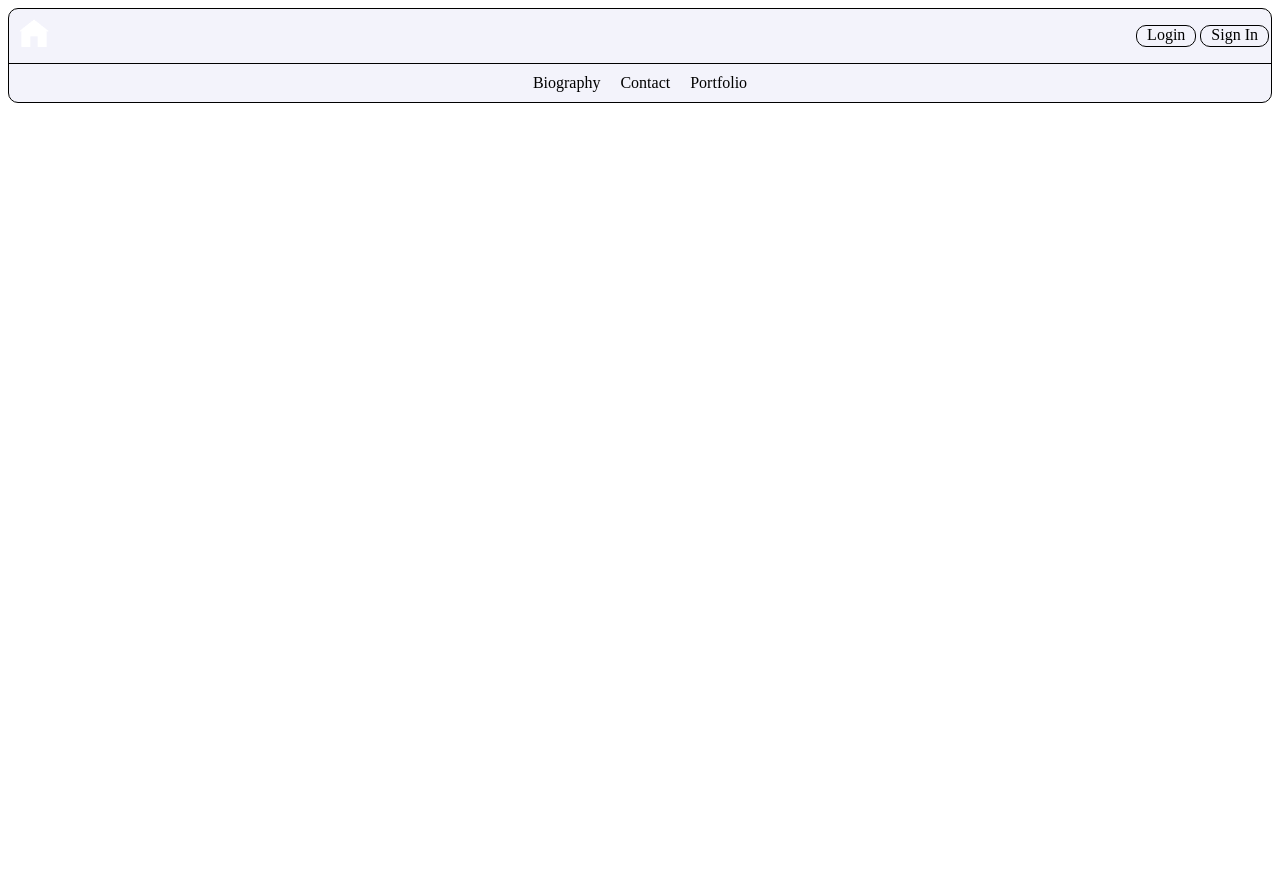
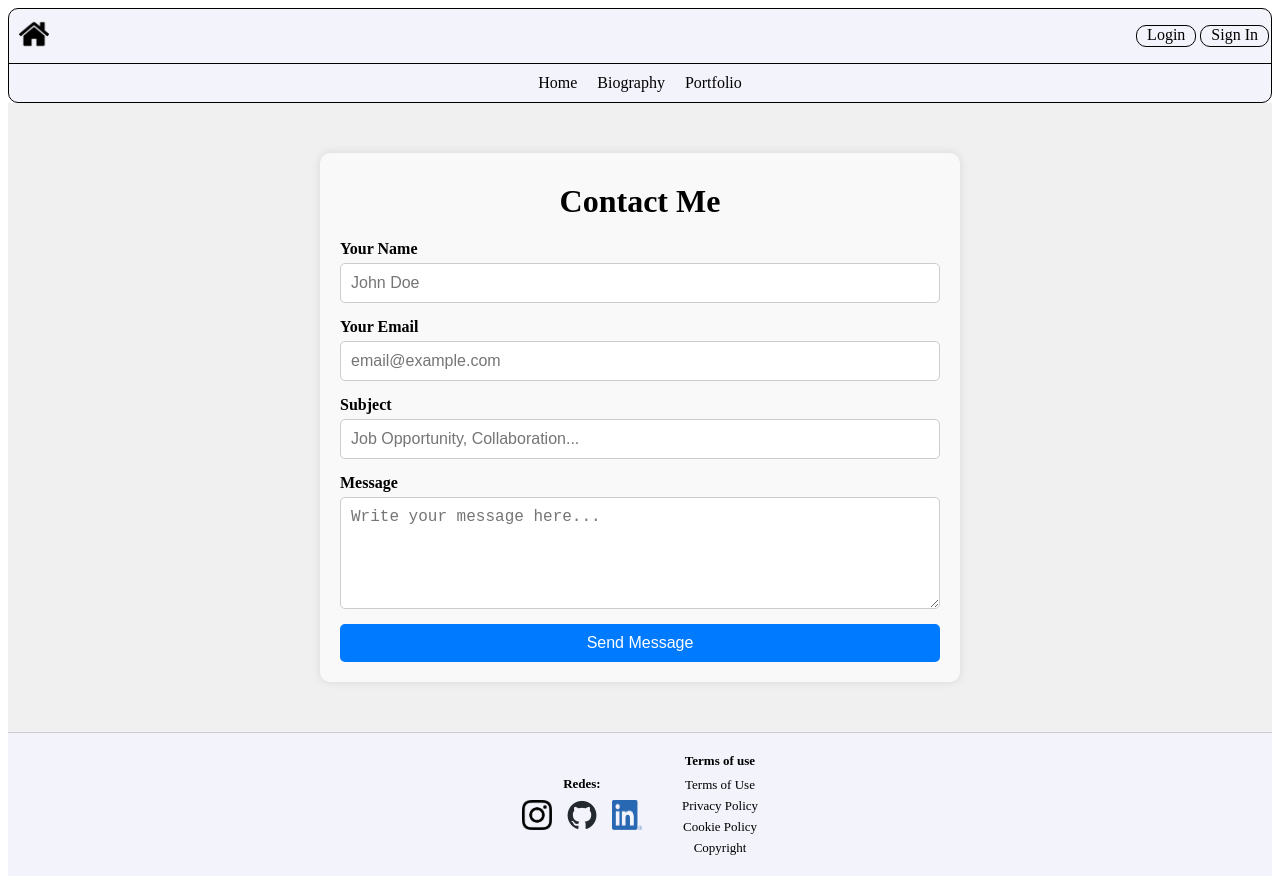
Before and after one commit to saulm96/Autoev.Portfolio, a plain HTML site: page contacto.html in a window 1280 px wide. Before the commit the page ends 800 px from the top, so only its background shows below. Drawn offline with Linux system fonts and the light colour scheme.

Commit message:
Contacto terminado.

```diff
--- /dev/null
+++ b/contact-style.css
@@ -0,0 +1,85 @@
+
+main{
+    margin:0;
+    padding: 0;
+}
+.main-container {
+    display: flex;
+    justify-content: center;
+    align-items: center;
+    background-color: #f0f0f0;
+    padding: 50px;
+
+}
+
+
+.contact-form {
+    max-width: 600px;
+    width: 100%;
+    padding: 20px;
+    background-color: #f9f9f9;
+    border-radius: 10px;
+    box-shadow: 0 0 10px rgba(0, 0, 0, 0.1);
+    margin-top: 0px;
+}
+
+.contact-form h2 {
+    text-align: center;
+    font-size: 2rem;
+    margin-bottom: 20px;
+    margin-top: 10px;
+}
+
+.contact-form form {
+    display: flex;
+    flex-direction: column;
+    gap: 15px;
+}
+
+.form-group {
+    display: flex;
+    flex-direction: column;
+}
+
+.form-group label {
+    margin-bottom: 5px;
+    font-weight: bold;
+}
+
+.form-group input,
+.form-group textarea {
+    padding: 10px;
+    border: 1px solid #ccc;
+    border-radius: 5px;
+    font-size: 1rem;
+    width: 100%;
+    box-sizing: border-box;
+}
+
+.form-group input:focus,
+.form-group textarea:focus {
+    outline: none;
+    border-color: #007bff;
+    box-shadow: 0 0 5px rgba(0, 123, 255, 0.5);
+}
+
+.form-group button {
+    padding: 10px;
+    background-color: #007bff;
+    color: white;
+    font-size: 1rem;
+    border: none;
+    border-radius: 5px;
+    cursor: pointer;
+    transition: background-color 0.3s ease;
+}
+
+.form-group button:hover {
+    background-color: #0056b3;
+}
+
+@media (max-width: 768px) {
+    .contact-form {
+        padding: 15px;
+    }
+}
--- a/contacto.html
+++ b/contacto.html
@@ -1,16 +1,19 @@
 <!DOCTYPE html>
 <html lang="es">
+
 <head>
     <meta charset="UTF-8">
     <meta name="viewport" content="width=device-width, initial-scale=1.0">
     <title>SMH</title>
     <link rel="stylesheet" href="style.css">
+    <link rel="stylesheet" href="contact-style.css">
 </head>
+
 <body>
     <header>
         <nav class="topNav">
             <a href="index.html">
-            <img src="resources/icons8-casa-50.png" alt="Home" width="30px" height="30px">
+                <img src="resources/homeIcon.png" alt="Home" width="30px" height="30px">
             </a>
             <ul>
                 <li><a href="#" class="logIn">Login</a></li>
@@ -19,34 +22,65 @@
         </nav>
         <nav class="bottomNav">
             <ul>
+                <li><a href="index.html">Home</a></li>
                 <li><a href="biografia.html">Biography</a></li>
-                <li><a href="contacto.html">Contact</a></li>
                 <li><a href="portfolio.html">Portfolio</a></li>
             </ul>
         </nav>
+
+
     </header>
-    <!--<main>
-        <h1>Contact with me</h1>
-        <p>Please fill in the form if you would like me to check your proyects!</p>
-        <section class="form">
-            <form>
-                <label for="name">Name:</label>
-                <input type="text" name="name" id="name" placeholder="Your name" id=""><br>
+    <main class="main-container">
+        <section class="contact-form">
+            <h2>Contact Me</h2>
+            <form action="#" method="POST">
+                <div class="form-group">
+                    <label for="name">Your Name</label>
+                    <input type="text" id="name" name="name" placeholder="John Doe" required>
+                </div>
 
-                <label for="email">Email:</label>
-                <input type="email" name="email" id="email" placeholder="Your personal email"><br>
+                <div class="form-group">
+                    <label for="email">Your Email</label>
+                    <input type="email" id="email" name="email" placeholder="email@example.com" required>
+                </div>
 
-                <label for="proyectName">Proyect name:</label>
-                <input type="text" name='proyectName' id="proyectName" placeholder="Your proyect name"><br><br>
+                <div class="form-group">
+                    <label for="subject">Subject</label>
+                    <input type="text" id="subject" name="subject" placeholder="Job Opportunity, Collaboration..." required>
+                </div>
 
-                <label for="reason">Reason for contact:</label><br>
-                <textarea name="reason" id="reason" placeholder="What do you need?"></textarea><br>
+                <div class="form-group">
+                    <label for="message">Message</label>
+                    <textarea id="message" name="message" placeholder="Write your message here..." rows="5" required></textarea>
+                </div>
 
-                <label for="media">Media:</label>
-                <input type="file" name="media" id="media" placeholder="Shoe me your proyect">
+                <div class="form-group">
+                    <button type="submit">Send Message</button>
+                </div>
             </form>
         </section>
-    </main>-->
+    </main>
+
+    <footer>
+        <section class="redes">
+            <p>Redes:</p>
+            <ul>
+                <li><a href="www.instagran.com"><img src="resources/igLogo.png" alt="ig logo" width="30px" height="30px"></a></li>
+                <li><a href="www.gitHub.com"><img src="resources/github-mark.png" alt="gitHub logo" width="30px" height="30px"></a></li>
+                <li><a href="www.linkedin.com"><img src="resources/LI-In-Bug.png" alt="linkedin logo" width="30px" height="30px"></a></li>
+            </ul>
+        </section>
+        <section class="termsOfUse">
+            <p>Terms of use</p>
+            <ul>
+                <li><a href="#">Terms of Use</a></li>
+                <li><a href="#">Privacy Policy</a></li>
+                <li><a href="#">Cookie Policy</a></li>
+                <li><a href="#">Copyright</a></li>
+            </ul>
+    </section>
+    </footer>
 
 </body>
+
 </html>
--- a/style.css
+++ b/style.css
@@ -24,10 +24,6 @@ nav{
 .topNav ul li:hover{
     background-color: rgba(115, 45, 102, 0.39);
 }
-.topNav img:hover{
-
-
-}
 Nav ul li a{
     color: black;
     text-decoration: none;
@@ -51,11 +47,99 @@ nav img{
  flex-direction: row;
  justify-content: center;
  padding: 10px 10px;
-
-margin: 0px 0px;
+ margin: 0px 0px;
 }
 .bottomNav ul li:hover{
     border: 1px;
     border-radius: 10px;
     background-color: rgba(218, 218, 244, 0.5);;
 }
+
+footer {
+    display: flex;
+    flex-direction: row;
+    justify-content: center; /* Centrar los elementos horizontalmente */
+    align-items: center;
+    padding: 20px;
+    background-color: #f3f3fb;
+    font-size: small;
+    gap: 40px;
+    border-top: 1px solid #ccc;
+}
+
+footer section {
+    display: flex;
+    flex-direction: column;
+    align-items: center;
+}
+
+footer section p {
+    margin: 0 0 8px;
+    font-weight: bold;
+}
+
+footer section ul {
+    list-style-type: none;
+    padding: 0;
+    margin: 0;
+    display: flex;
+    gap: 15px;
+}
+
+footer section ul li {
+    display: inline-block;
+}
+
+footer section ul li a {
+    text-decoration: none;
+    color: black;
+    font-size: small;
+}
+
+footer section ul li a:hover {
+    color: blue;
+}
+
+footer .redes ul {
+    justify-content: center;
+}
+
+footer .redes ul li img {
+    width: 30px;
+    height: 30px;
+}
+
+footer .termsOfUse ul {
+    flex-direction: column; /* Para que los enlaces estén en una columna */
+    align-items: center;
+    gap: 5px;
+}
+
+footer .termsOfUse ul li a {
+    text-align: center;
+}
+/*
+footer{
+    display: flex;
+    flex-direction: row;
+    padding: 0px 0px;
+    font-size:xx-small;
+}
+footer section{
+    display: flex;
+    flex-direction: column;
+}
+footer section p{
+margin: 16px 16px;
+}
+footer section ul{
+    list-style-type: none;
+}
+footer section ul li a{
+    text-decoration: none;
+    color: black;
+}
+footer section ul li a:hover{
+    color :blue;
+}
+*/
```
Also changed, not shown: index.html (added, +101 -0 lines), resources/LI-In-Bug.png (added), resources/github-mark.png (added), resources/icons8-casa-50.png (deleted), resources/igLogo.png (added), resources/whiteHomeIcon.png (deleted).
